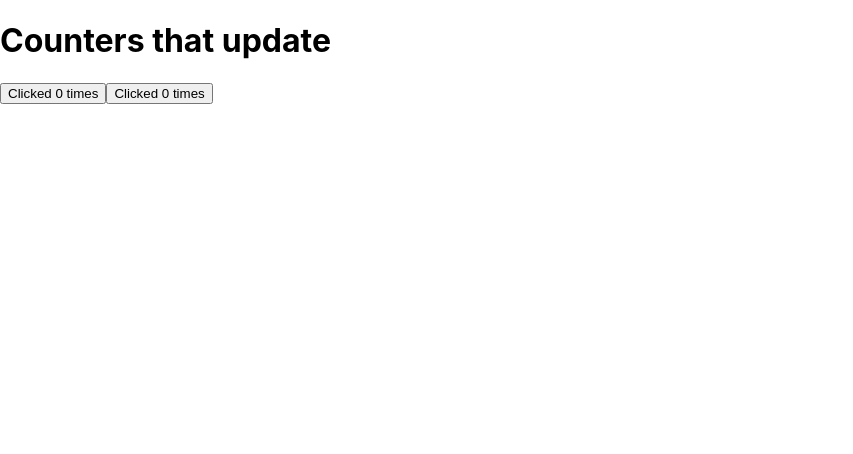
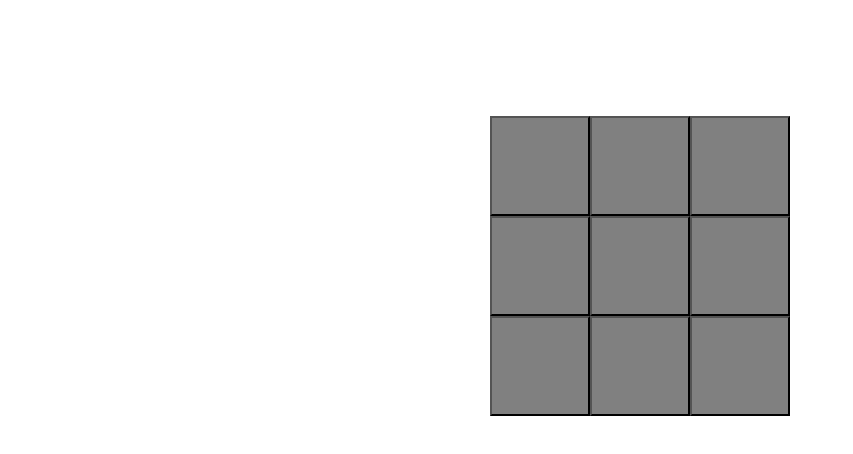
Before and after one commit to Majestic09/ReactJS, a React (Create React App) app: page / in a window 1280 px wide. Shown: the top 454 px of the page, without its empty margins (0-853 px from the left). Built offline with nearby package versions, Linux system fonts and the light colour scheme.

Commit message:
initial commit in ttt

```diff
--- a/src/App.css
+++ b/src/App.css
@@ -1,8 +1,25 @@
 /* body {
   background: linear-gradient(to right, rgb(0, 201, 255), rgb(146, 254, 157));
 } */
-
+body {
+  display: flex;
+  justify-content: center;
+  align-items: center;
+  margin-top: 7.25rem;
+}
 .box {
   display: grid;
   justify-content: center;
 }
+.board-row {
+
+  display: flex;
+  justify-content: center;
+}
+.square {
+  width: 6.25rem;
+  height: 6.25rem;
+  background-color: grey;
+  font-size: 3.5rem;
+
+}
--- a/src/App.js
+++ b/src/App.js
@@ -1,58 +1,56 @@
+import { useState } from "react";
+import "./App.css";
+
+const Square = ({ value, onSquareClick }) => {
+  return (
+    <button className="square" onClick={onSquareClick}>
+      {value}
+    </button>
+  );
+};
+
+const Board = () => {
+  const [isNext, setIsnext] = useState(true);
+  const [squares, setSquares] = useState(Array(9).fill(null));
+
+  const handleClick = (i) => {
+    const nextSquare = squares.slice();
+    // nextSquare[i] = "X";
+    isNext?nextSquare[i]="X":nextSquare[i]=("O")
+    setSquares(nextSquare);
+
+    setIsnext(!isNext)
+  };
+
+  return (
+    <>
+      <div className="board-row">
+        <Square value={squares[0]} onSquareClick={()=>handleClick(0)} />
+        <Square value={squares[1]} onSquareClick={()=>handleClick(1)} />
+        <Square value={squares[2]} onSquareClick={()=>handleClick(2)} />
+      </div>
+      <div className="board-row">
+        <Square value={squares[3]} onSquareClick={()=>handleClick(3)} />
+        <Square value={squares[4]} onSquareClick={()=>handleClick(4)} />
+        <Square value={squares[5]} onSquareClick={()=>handleClick(5)} />
+      </div>
+      <div className="board-row">
+        <Square value={squares[6]} onSquareClick={()=>handleClick(6)} />
+        <Square value={squares[7]} onSquareClick={()=>handleClick(7)} />
+        <Square value={squares[8]} onSquareClick={()=>handleClick(8)}/>
+      </div>
+    </>
+  );
+};
+
+// const Square = ({ value }) => {
+//   const handleClick = () => {
+//     console.log(`clicked! ${value}`)
+//   }
+//   return <button className="square" onClick={handleClick}>{value}</button>;
+// };
+// above square function is example of how to use props
 
 
-import { useState } from 'react';
-import './App.css';
 
-// function App() {
-//   return (
-//     <div className='container'>
-//       <h1>Learning Reactjs From react.dev</h1>
-//     </div>
-//   );
-// }
-
-// const products = [
-//   { title: 'Cabbage', isFruit: false, id: 1 },
-//   { title: 'Garlic', isFruit: false, id: 2 },
-//   { title: 'Apple', isFruit: true, id: 3 },
-// ];
-
-
-// // export { App };
-// export default function ShoppingList() {
-//   const listItems = products.map(ele =>
-//     <li
-//       key={ele.id}
-//       style={{
-//         color: ele.isFruit ? 'magenta' : 'darkgreen'
-//       }}
-//     >
-//       {ele.title}
-//     </li>
-//   );
-
-//   return (
-//     <ul>{listItems}</ul>
-//   );
-// }
-export default function Myapp() {
-  const [count, setCount] = useState(0)
-
-  const handleClick = () => {
-    setCount(count+1);
-  };
-  return(
-  <div>
-    <h1>Counters that update</h1>
-      <Mybutton count={count} onClick={handleClick} />
-      <Mybutton count={count} onClick={handleClick} />
-
-    </div>
-  )
-}
-
-function Mybutton({count,onClick}) {
-  return (
-    <button onClick={onClick}>Clicked { count} times</button>
-  )
-}
+export default Board;
```
